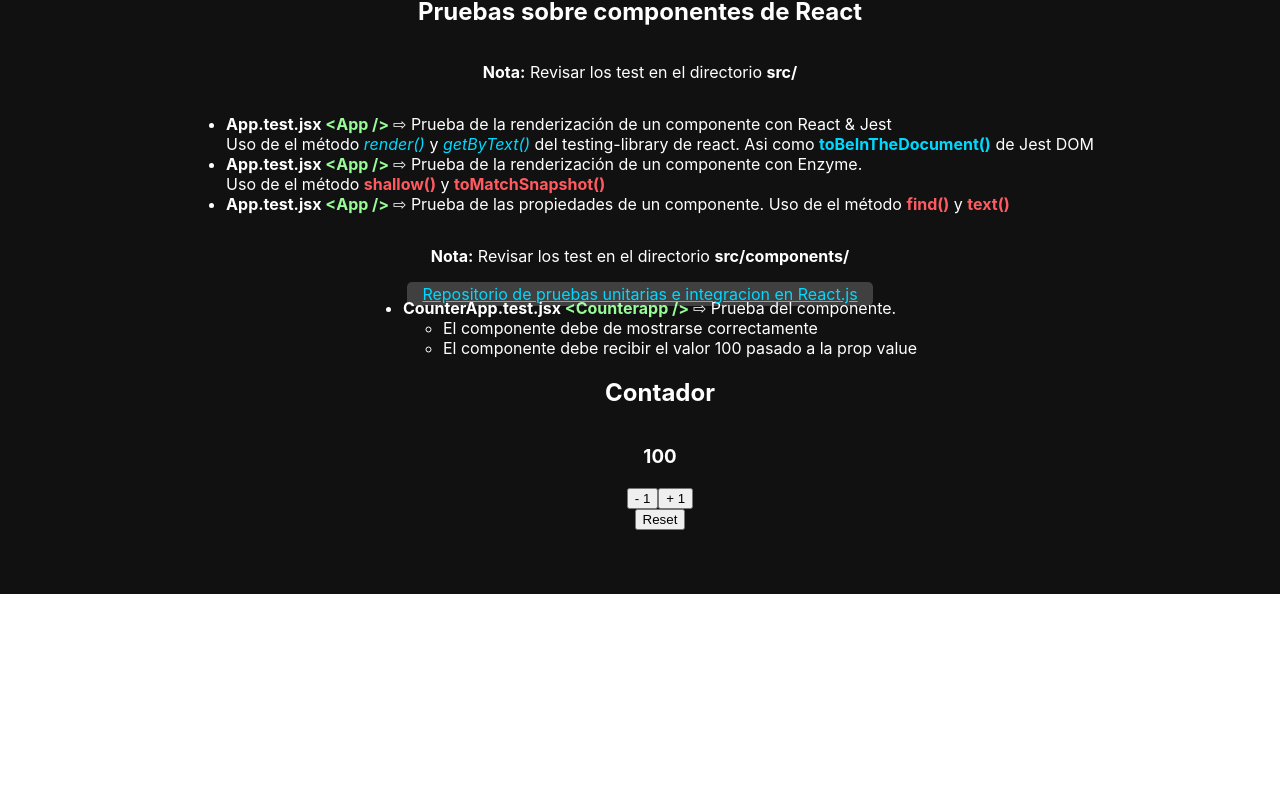
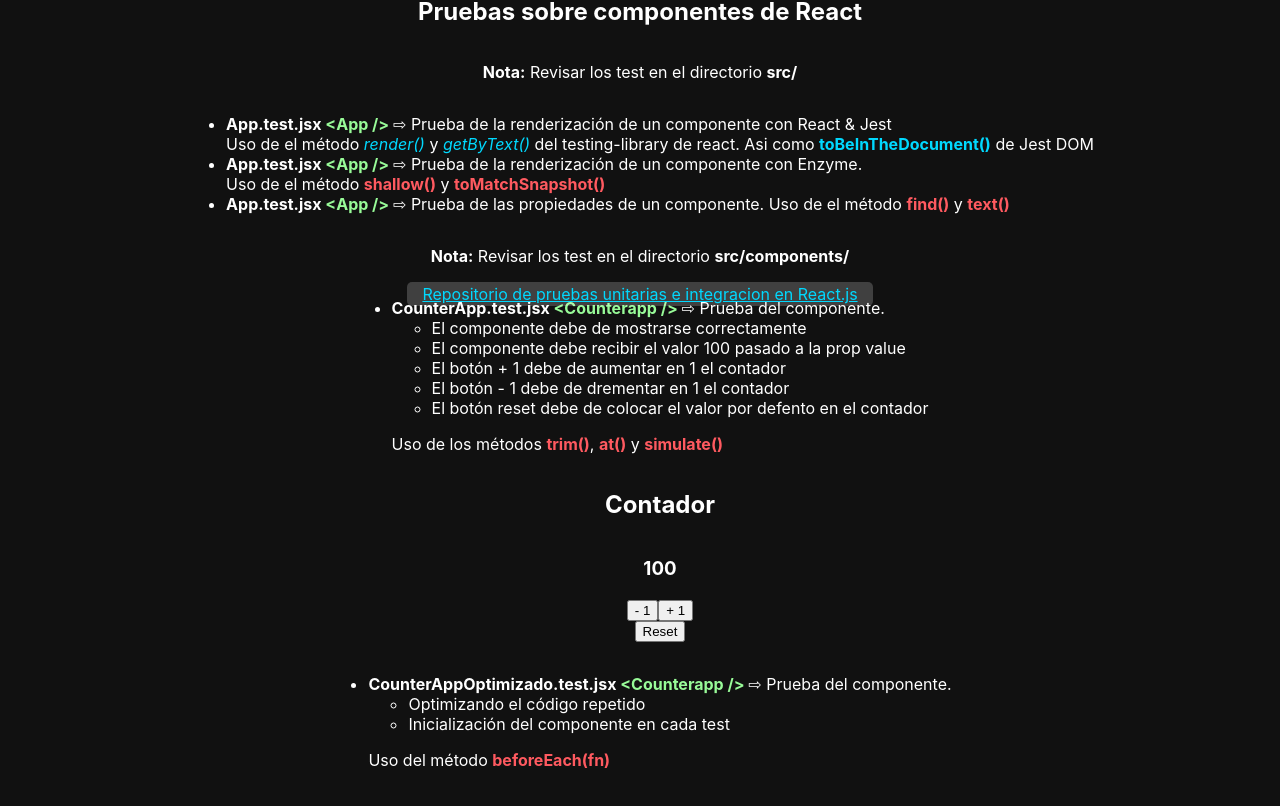
Before and after one commit to icao/pruebas-unitarias-integracion-react, a React (Create React App) app: page / in a window 1280 px wide. Shown: the part 486-1292 px from the top of the page. Before the commit the page ends 1080 px from the top, so only its background shows below. Built offline with nearby package versions, Linux system fonts and the light colour scheme.

Commit message:
Optimizando testing en CounterApp

```diff
--- a/src/components/01-mi-primer-componente-test/MiPrimerComponenteTest.jsx
+++ b/src/components/01-mi-primer-componente-test/MiPrimerComponenteTest.jsx
@@ -103,10 +103,38 @@ const MiPrimerComponenteTest = () => {
             <li>
               El componente debe recibir el valor 100 pasado a la prop value
             </li>
+            <li>El botón + 1 debe de aumentar en 1 el contador</li>
+            <li>El botón - 1 debe de drementar en 1 el contador</li>
+            <li>
+              El botón reset debe de colocar el valor por defento en el contador
+            </li>
           </ul>
+          <p>
+            Uso de los métodos{' '}
+            <strong className='test-method-enzyme'>trim()</strong>,{' '}
+            <strong className='test-method-enzyme'>at()</strong> y{' '}
+            <strong className='test-method-enzyme'>simulate()</strong>
+          </p>
           <>
             <CounterApp value={100} />
           </>
+        </li>
+      </ul>
+      <ul>
+        <li>
+          <strong>
+            CounterAppOptimizado.test.jsx{' '}
+            <span className='name-component'>{`<Counterapp />`}</span>{' '}
+          </strong>{' '}
+          ⇨ Prueba del componente.
+          <ul>
+            <li>Optimizando el código repetido</li>
+            <li>Inicialización del componente en cada test</li>
+          </ul>
+          <p>
+            Uso del método{' '}
+            <strong className='test-method-enzyme'>beforeEach(fn)</strong>
+          </p>
         </li>
       </ul>
     </>
```
Also changed, not shown: 2 other files (tests, documents, lock files or other folders).
